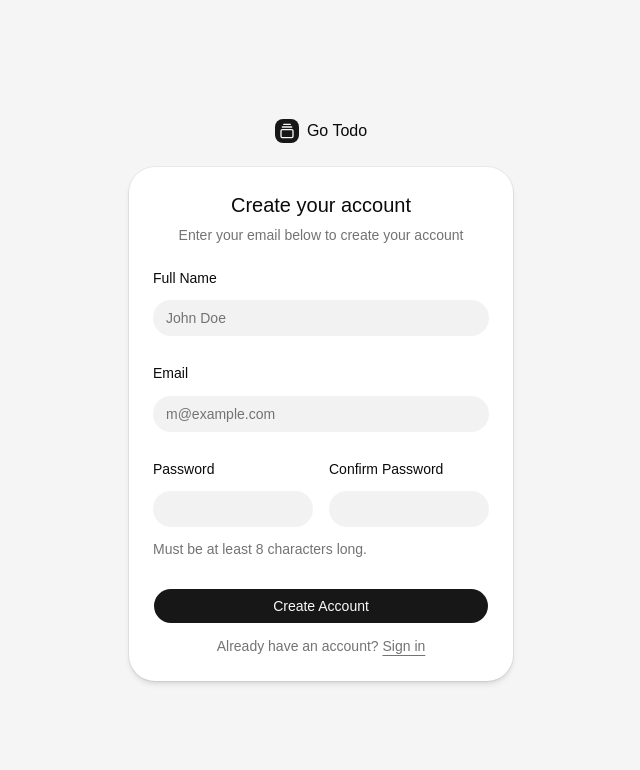
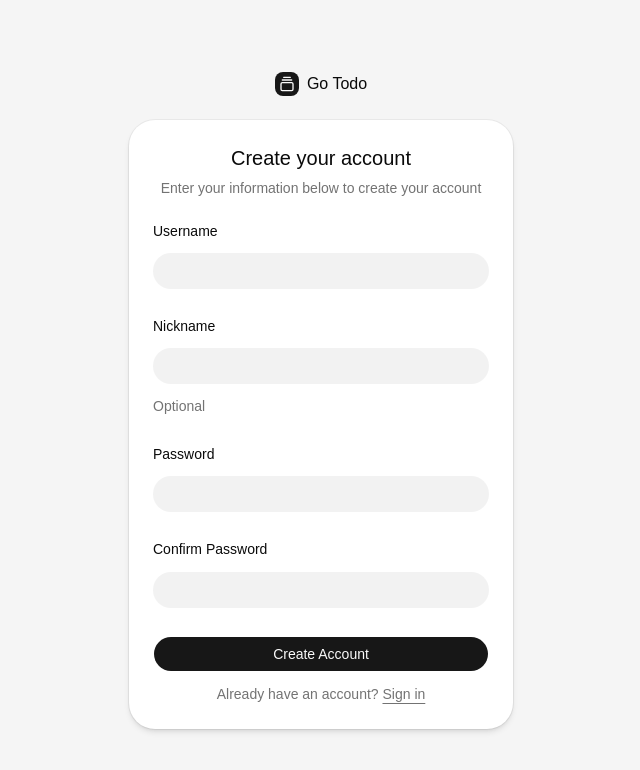
Before and after one commit to milkystar516/go-todo, a React (Vite) app in the folder frontend/: page /signup in a window 1280 px wide. Shown: the top 770 px of the page, without its empty margins (319-959 px from the left). Built offline with nearby package versions, Linux system fonts and the light colour scheme.

Commit message:
chores:회원가입 페이지를 백엔드 요구사항과 맞춤

```diff
--- a/frontend/src/features/auth/components/LoginForm.tsx
+++ b/frontend/src/features/auth/components/LoginForm.tsx
@@ -1,3 +1,5 @@
+import { Link } from "react-router"
+
 import { cn } from "#lib/utils"
 import { Button } from "#components/ui/button"
 import {
@@ -26,7 +28,7 @@ export function LoginForm({
                 <FieldLabel htmlFor="username">Username</FieldLabel>
                 <Input
                   id="username"
-                  type="string"
+                  type="text"
                   placeholder="username"
                   required
                 />
@@ -46,8 +48,11 @@ export function LoginForm({
               <Field>
                 <Button type="submit">Login</Button>
                 <FieldDescription className="text-center">
-                  Don&apos;t have an account? <a href="#">Sign up</a>
-                </FieldDescription>
+                  Don&apos;t have an account?{" "}
+                <Link to="/signup" className="underline underline-offset-4">
+                  Sign up
+                </Link>
+              </FieldDescription>
               </Field>
             </FieldGroup>
           </form>
--- a/frontend/src/features/auth/components/SignupForm.tsx
+++ b/frontend/src/features/auth/components/SignupForm.tsx
@@ -1,3 +1,5 @@
+import { Link } from "react-router"
+
 import { cn } from "#lib/utils"
 import { Button } from "#components/ui/button"
 import {
@@ -25,46 +27,69 @@ export function SignupForm({
         <CardHeader className="text-center">
           <CardTitle className="text-xl">Create your account</CardTitle>
           <CardDescription>
-            Enter your email below to create your account
+            Enter your information below to create your account
           </CardDescription>
         </CardHeader>
+
         <CardContent>
           <form>
             <FieldGroup>
               <Field>
-                <FieldLabel htmlFor="name">Full Name</FieldLabel>
-                <Input id="name" type="text" placeholder="John Doe" required />
-              </Field>
-              <Field>
-                <FieldLabel htmlFor="email">Email</FieldLabel>
+                <FieldLabel htmlFor="username">Username</FieldLabel>
                 <Input
-                  id="email"
-                  type="email"
-                  placeholder="m@example.com"
+                  id="username"
+                  name="username"
+                  type="text"
+                  autoComplete="username"
+                  maxLength={50}
                   required
                 />
               </Field>
+
               <Field>
-                <Field className="grid grid-cols-2 gap-4">
+                <FieldLabel htmlFor="nickname">Nickname</FieldLabel>
+                <Input
+                  id="nickname"
+                  name="nickname"
+                  type="text"
+                  autoComplete="nickname"
+                  maxLength={50}
+                />
+                <FieldDescription>Optional</FieldDescription>
+              </Field>
+
               <Field>
                 <FieldLabel htmlFor="password">Password</FieldLabel>
-                    <Input id="password" type="password" required />
+                <Input
+                  id="password"
+                  name="password"
+                  type="password"
+                  autoComplete="new-password"
+                  required
+                />
               </Field>
+
               <Field>
                 <FieldLabel htmlFor="confirm-password">
                   Confirm Password
                 </FieldLabel>
-                    <Input id="confirm-password" type="password" required />
+                <Input
+                  id="confirm-password"
+                  name="confirm-password"
+                  type="password"
+                  autoComplete="new-password"
+                  required
+                />
               </Field>
-                </Field>
-                <FieldDescription>
-                  Must be at least 8 characters long.
-                </FieldDescription>
-              </Field>
+
               <Field>
                 <Button type="submit">Create Account</Button>
+
                 <FieldDescription className="text-center">
-                  Already have an account? <a href="#">Sign in</a>
+                  Already have an account?{" "}
+                  <Link to="/login" className="underline underline-offset-4">
+                    Sign in
+                  </Link>
                 </FieldDescription>
               </Field>
             </FieldGroup>
@@ -72,5 +97,5 @@ export function SignupForm({
         </CardContent>
       </Card>
     </div>
-  )
+  );
 }
```
Lines whose indentation alone changed are shown as unchanged.
